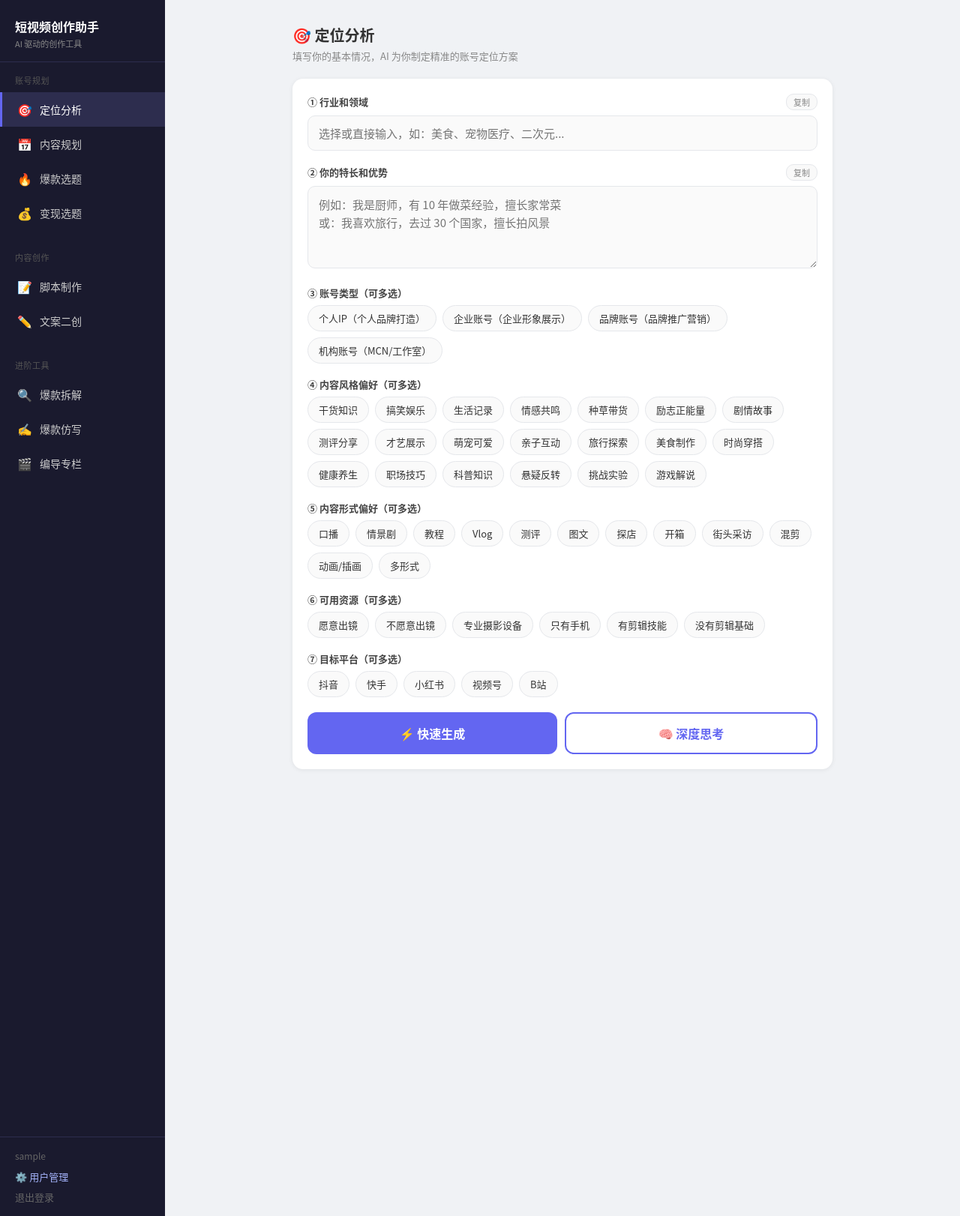
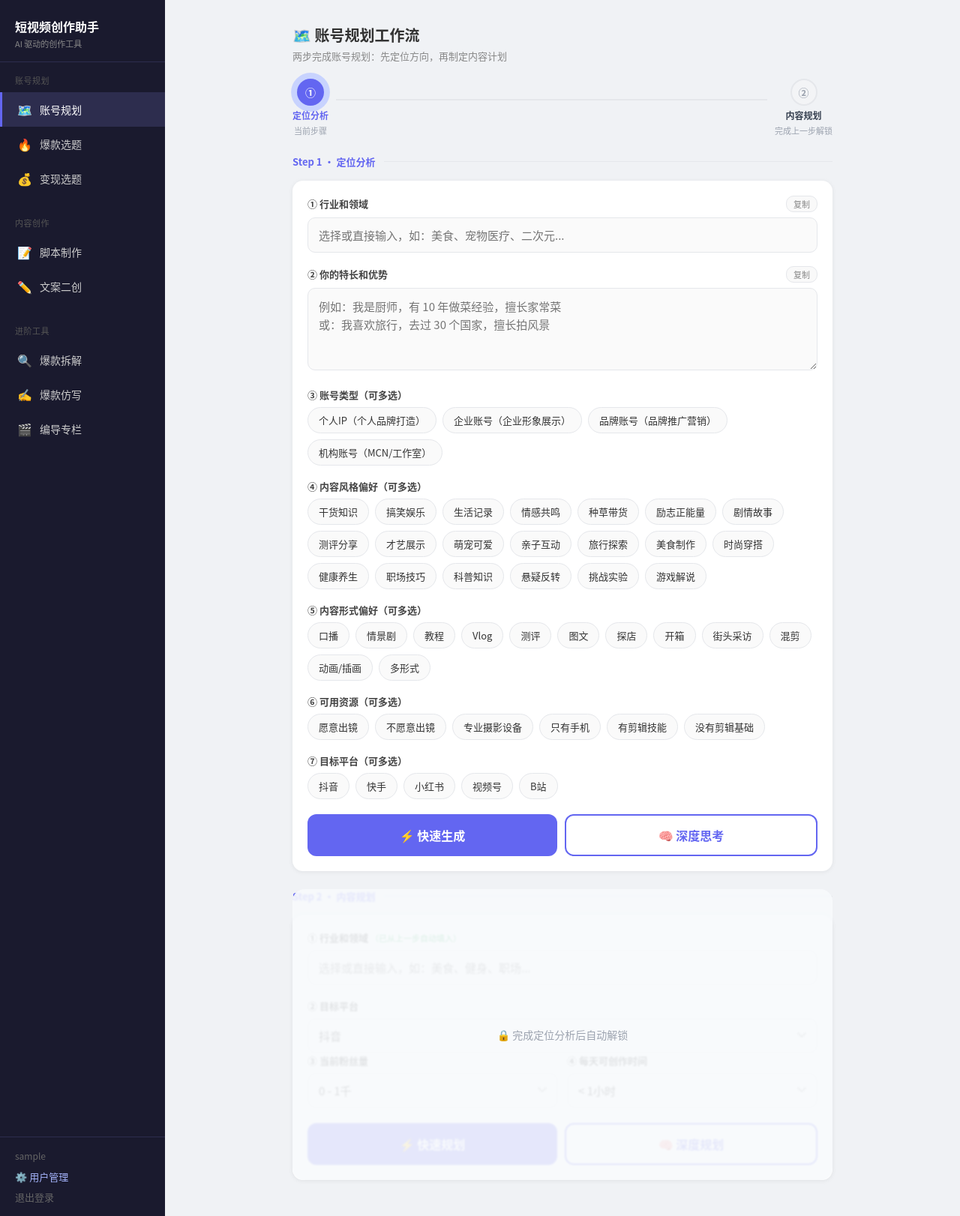
Before and after one commit to wen001-git/deepseek-test, a Flask app: page / in a window 1280 px wide. Shown: the whole page at 75% size. Run offline with Flask 3, Linux system fonts and the light colour scheme; the visitor is signed in with stand-in values (Sample User, id 1); some libraries are stand-ins or nearby versions.

Commit message:
定位分析和内容规划合并成账号规划

```diff
--- a/app.py
+++ b/app.py
@@ -228,6 +228,7 @@ def api_content_plan():
         platform,
         data.get("followers", "0 - 1千"),
         data.get("daily_hours", "1-2小时"),
+        data.get("positioning_result", ""),
     )
     return stream_response(CONTENT_PLAN_SYSTEM_PROMPT, prompt, data.get("model"))
 
--- a/prompts.py
+++ b/prompts.py
@@ -126,13 +126,14 @@ CONTENT_PLAN_SYSTEM_PROMPT = """你是一位短视频内容运营专家，擅长
 DAILY_HOURS_OPTIONS = ["< 1小时", "1-2小时", "2-4小时", "4小时以上"]
 
 
-def build_content_plan_prompt(industry: str, platform: str, followers: str, daily_hours: str) -> str:
+def build_content_plan_prompt(industry: str, platform: str, followers: str, daily_hours: str, positioning_result: str = '') -> str:
+    pos_section = f"\n\n【定位分析参考】（请结合以下定位分析结果制定内容规划）：\n{positioning_result.strip()}" if positioning_result.strip() else ""
     return f"""请为以下创作者制定30天内容发布计划，严格以 JSON 格式输出，不要有任何额外文字：
 
 行业/领域：{industry}
 目标平台：{platform}
 当前粉丝量：{followers}
-每天可用创作时间：{daily_hours}
+每天可用创作时间：{daily_hours}{pos_section}
 
 输出以下 JSON 结构（key 名称完全一致）：
 {{
--- a/templates/index.html
+++ b/templates/index.html
@@ -241,6 +241,30 @@
   .bd-section-title { font-size: 13px; font-weight: 700; color: #1a1a2e; margin-bottom: 6px; }
   .btn-imitate { padding: 8px 16px; background: #ede9fe; color: #6d28d9; border: 1.5px solid #c4b5fd; border-radius: 8px; font-size: 13px; font-weight: 600; cursor: pointer; font-family: inherit; }
   .btn-imitate:hover { background: #ddd6fe; }
+
+  /* ── 账号规划 Workflow Stepper ── */
+  .workflow-stepper { display:flex; align-items:center; margin-bottom:24px; }
+  .wf-step { display:flex; flex-direction:column; align-items:center; gap:4px; flex:0 0 auto; }
+  .wf-circle { width:36px; height:36px; border-radius:50%; display:flex; align-items:center; justify-content:center; font-weight:700; font-size:14px; transition:all 0.4s; }
+  .wf-step.pending .wf-circle { background:#f3f4f6; color:#9ca3af; border:2px solid #e5e7eb; }
+  .wf-step.active  .wf-circle { background:#6366f1; color:#fff; box-shadow:0 0 0 4px #e0e7ff; animation:wf-pulse 1.5s infinite; }
+  .wf-step.done    .wf-circle { background:#16a34a; color:#fff; }
+  .wf-label { font-size:12px; font-weight:600; color:#374151; }
+  .wf-sub   { font-size:11px; color:#9ca3af; }
+  .wf-step.active .wf-label { color:#6366f1; }
+  .wf-step.done   .wf-label { color:#16a34a; }
+  .wf-step.done   .wf-sub   { color:#16a34a; }
+  .wf-connector { flex:1; height:2px; background:#e5e7eb; margin:0 10px 20px; transition:background 0.5s; }
+  .wf-connector.done { background:#16a34a; }
+  @keyframes wf-pulse { 0%,100%{box-shadow:0 0 0 4px #e0e7ff} 50%{box-shadow:0 0 0 8px #c7d2fe} }
+  .wf-step2-wrapper { position:relative; margin-top:8px; }
+  .wf-lock-overlay { position:absolute; inset:0; background:rgba(248,250,252,0.88); border-radius:16px; display:flex; align-items:center; justify-content:center; z-index:10; font-size:14px; color:#9ca3af; gap:8px; backdrop-filter:blur(1px); }
+  .wf-step2-wrapper.unlocked .wf-lock-overlay { display:none; }
+  .wf-step2-wrapper.unlocked { animation:wf-slidein 0.5s ease; }
+  .wf-step-divider { display:flex; align-items:center; gap:12px; margin:24px 0 16px; }
+  .wf-step-divider-label { font-size:13px; font-weight:700; color:#6366f1; white-space:nowrap; }
+  .wf-step-divider-line { flex:1; height:1px; background:#e5e7eb; }
+  @keyframes wf-slidein { from{opacity:0;transform:translateY(20px)} to{opacity:1;transform:none} }
   </style>
   <script src="/static/js/marked.min.js"></script>
 </head>
@@ -258,8 +282,7 @@
     </div>
     <div class="nav-group">
       <div class="nav-group-title">账号规划</div>
-      <div class="nav-item active" onclick="switchPanel('positioning', this)"><span class="icon">🎯</span> 定位分析</div>
-      <div class="nav-item" onclick="switchPanel('content-plan', this)"><span class="icon">📅</span> 内容规划</div>
+      <div class="nav-item active" onclick="switchPanel('positioning', this)"><span class="icon">🗺️</span> 账号规划</div>
       <div class="nav-item" onclick="switchPanel('viral', this)"><span class="icon">🔥</span> 爆款选题</div>
       <div class="nav-item" onclick="switchPanel('monetize', this)"><span class="icon">💰</span> 变现选题</div>
     </div>
@@ -288,8 +311,29 @@
 
     <!-- ① 定位分析 -->
     <div class="panel active" id="panel-positioning">
-      <div class="panel-title">🎯 定位分析</div>
-      <div class="panel-desc">填写你的基本情况，AI 为你制定精准的账号定位方案</div>
+      <div class="panel-title">🗺️ 账号规划工作流</div>
+      <div class="panel-desc">两步完成账号规划：先定位方向，再制定内容计划</div>
+
+      <!-- Stepper -->
+      <div class="workflow-stepper">
+        <div class="wf-step active" id="wf-step-1">
+          <div class="wf-circle" id="wf-circle-1">①</div>
+          <div class="wf-label">定位分析</div>
+          <div class="wf-sub" id="wf-sub-1">当前步骤</div>
+        </div>
+        <div class="wf-connector" id="wf-connector"></div>
+        <div class="wf-step pending" id="wf-step-2">
+          <div class="wf-circle" id="wf-circle-2">②</div>
+          <div class="wf-label">内容规划</div>
+          <div class="wf-sub" id="wf-sub-2">完成上一步解锁</div>
+        </div>
+      </div>
+
+      <!-- Step 1 divider -->
+      <div class="wf-step-divider">
+        <div class="wf-step-divider-label">Step 1 · 定位分析</div>
+        <div class="wf-step-divider-line"></div>
+      </div>
       <div class="card">
         <div class="label-row">
           <label>① 行业和领域</label>
@@ -356,7 +400,75 @@
           <button class="btn-copy" onclick="copyResult('positioning')">复制结果</button>
         </div>
       </div>
-    </div>
+
+      <!-- ── Step 2: 内容规划 (locked until Step 1 done) ── -->
+      <div class="wf-step2-wrapper" id="wf-step2-wrapper">
+        <div class="wf-lock-overlay">🔒 完成定位分析后自动解锁</div>
+
+        <div class="wf-step-divider">
+          <div class="wf-step-divider-label">Step 2 · 内容规划</div>
+          <div class="wf-step-divider-line"></div>
+        </div>
+
+        <div class="card">
+          <label>① 行业和领域 <span style="font-size:11px;color:#16a34a;font-weight:400">（已从上一步自动填入）</span></label>
+          <input type="text" id="cp-industry" list="cp-industry-list" placeholder="选择或直接输入，如：美食、健身、职场...">
+          <datalist id="cp-industry-list">
+            {% for ind in industries %}<option value="{{ ind }}">{% endfor %}
+          </datalist>
+
+          <label>② 目标平台</label>
+          <select id="cp-platform">
+            {% for p in platforms %}<option value="{{ p }}">{{ p }}</option>{% endfor %}
+          </select>
+
+          <div class="row">
+            <div>
+              <label>③ 当前粉丝量</label>
+              <select id="cp-followers">
+                {% for f in follower_ranges %}<option value="{{ f }}">{{ f }}</option>{% endfor %}
+              </select>
+            </div>
+            <div>
+              <label>④ 每天可创作时间</label>
+              <select id="cp-hours">
+                {% for h in daily_hours_options %}<option value="{{ h }}">{{ h }}</option>{% endfor %}
+              </select>
+            </div>
+          </div>
+
+          <div class="btn-group">
+            <button class="btn-primary" onclick="submitContentPlan('deepseek-chat')">⚡ 快速规划</button>
+            <button class="btn-secondary" onclick="submitContentPlan('deepseek-reasoner')">🧠 深度规划</button>
+          </div>
+        </div>
+
+        <div class="card" id="cp-result" style="display:none">
+          <div class="cp-meta" id="cp-meta"></div>
+          <div id="cp-reason-time"></div>
+          <div class="cp-section">
+            <div class="cp-section-title">📊 内容类型分布</div>
+            <div id="cp-distribution"></div>
+            <div id="cp-reason-mix"></div>
+          </div>
+          <div class="cp-section">
+            <div class="cp-section-title">📅 30天内容日历</div>
+            <div class="cal-tooltip empty" id="cp-tooltip">点击任意日期查看当日主题</div>
+            <div class="calendar-grid" id="cp-calendar"></div>
+          </div>
+          <div class="cp-section">
+            <div class="cp-section-title">📋 一周内容模板</div>
+            <table class="weekly-table" id="cp-weekly"></table>
+            <div id="cp-reason-weekly"></div>
+          </div>
+          <div class="cp-section">
+            <div class="cp-section-title">🚀 发展建议</div>
+            <div class="growth-box" id="cp-growth"></div>
+          </div>
+        </div>
+      </div><!-- /wf-step2-wrapper -->
+
+    </div><!-- /panel-positioning -->
 
     <!-- ② 爆款选题 -->
     <div class="panel" id="panel-viral">
@@ -659,81 +771,15 @@
       </div>
     </div>
 
-    <!-- ⑧ 内容规划 -->
-    <div class="panel" id="panel-content-plan">
-      <div class="panel-title">📅 内容规划</div>
-      <div class="panel-desc">AI 为你制定30天内容日历、最佳发布时间和内容类型分配方案</div>
-      <div class="card">
-        <label>① 行业和领域</label>
-        <input type="text" id="cp-industry" list="cp-industry-list" placeholder="选择或直接输入，如：美食、健身、职场...">
-        <datalist id="cp-industry-list">
-          {% for ind in industries %}<option value="{{ ind }}">{% endfor %}
-        </datalist>
-
-        <label>② 目标平台</label>
-        <select id="cp-platform">
-          {% for p in platforms %}<option value="{{ p }}">{{ p }}</option>{% endfor %}
-        </select>
-
-        <div class="row">
-          <div>
-            <label>③ 当前粉丝量</label>
-            <select id="cp-followers">
-              {% for f in follower_ranges %}<option value="{{ f }}">{{ f }}</option>{% endfor %}
-            </select>
-          </div>
-          <div>
-            <label>④ 每天可创作时间</label>
-            <select id="cp-hours">
-              {% for h in daily_hours_options %}<option value="{{ h }}">{{ h }}</option>{% endfor %}
-            </select>
-          </div>
-        </div>
-
-        <div class="btn-group">
-          <button class="btn-primary" onclick="submitContentPlan('deepseek-chat')">⚡ 快速规划</button>
-          <button class="btn-secondary" onclick="submitContentPlan('deepseek-reasoner')">🧠 深度规划</button>
-        </div>
-      </div>
-
-      <div class="card" id="cp-result" style="display:none">
-        <div class="cp-meta" id="cp-meta"></div>
-        <div id="cp-reason-time"></div>
-
-        <div class="cp-section">
-          <div class="cp-section-title">📊 内容类型分布</div>
-          <div id="cp-distribution"></div>
-          <div id="cp-reason-mix"></div>
-        </div>
-
-        <div class="cp-section">
-          <div class="cp-section-title">📅 30天内容日历</div>
-          <div class="cal-tooltip empty" id="cp-tooltip">点击任意日期查看当日主题</div>
-          <div class="calendar-grid" id="cp-calendar"></div>
-        </div>
-
-        <div class="cp-section">
-          <div class="cp-section-title">📋 一周内容模板</div>
-          <table class="weekly-table" id="cp-weekly"></table>
-          <div id="cp-reason-weekly"></div>
-        </div>
-
-        <div class="cp-section">
-          <div class="cp-section-title">🚀 发展建议</div>
-          <div class="growth-box" id="cp-growth"></div>
-        </div>
-      </div>
-    </div>
+    <!-- ⑧ 内容规划 (merged into panel-positioning workflow) -->
+    <div class="panel" id="panel-content-plan" style="display:none"></div>
 
   </div><!-- /main -->
 
   <!-- ── 手机底部导航 ── -->
   <div class="bottom-nav">
     <div class="bottom-nav-item active" onclick="switchPanel('positioning', this)">
-      <span class="b-icon">🎯</span><span class="b-label">定位</span>
-    </div>
-    <div class="bottom-nav-item" onclick="switchPanel('content-plan', this)">
-      <span class="b-icon">📅</span><span class="b-label">内容规划</span>
+      <span class="b-icon">🗺️</span><span class="b-label">账号规划</span>
     </div>
     <div class="bottom-nav-item" onclick="switchPanel('viral', this)">
       <span class="b-icon">🔥</span><span class="b-label">爆款选题</span>
@@ -886,6 +932,34 @@
   const resultStore = {};
   PANELS.forEach(p => resultStore[p] = { 'deepseek-chat': null, 'deepseek-reasoner': null });
 
+  let _positioningResult = '';
+
+  function unlockStep2(resultText) {
+    _positioningResult = resultText;
+    // Update stepper
+    const circle1 = document.getElementById('wf-circle-1');
+    const step1   = document.getElementById('wf-step-1');
+    const conn    = document.getElementById('wf-connector');
+    const step2   = document.getElementById('wf-step-2');
+    const sub2    = document.getElementById('wf-sub-2');
+    const sub1    = document.getElementById('wf-sub-1');
+    if (circle1) circle1.textContent = '✓';
+    if (step1)   step1.className = 'wf-step done';
+    if (sub1)    sub1.textContent = '已完成';
+    if (conn)    conn.className = 'wf-connector done';
+    if (step2)   step2.className = 'wf-step active';
+    if (sub2)    sub2.textContent = '进行中';
+    // Unlock Step 2
+    const wrapper = document.getElementById('wf-step2-wrapper');
+    if (wrapper) wrapper.classList.add('unlocked');
+    // Auto-fill industry
+    const posInd = document.getElementById('pos-industry');
+    const cpInd  = document.getElementById('cp-industry');
+    if (posInd && cpInd) cpInd.value = posInd.value;
+    // Scroll to Step 2
+    setTimeout(() => { if (wrapper) wrapper.scrollIntoView({ behavior: 'smooth', block: 'start' }); }, 400);
+  }
+
   function switchResultTab(name, model, btn) {
     document.querySelectorAll(`#result-${name} .result-tab`).forEach(t => t.classList.remove('active'));
     btn.classList.add('active');
@@ -946,6 +1020,8 @@
       }
       // 存入 store
       resultStore[name][model] = fullText;
+      // 定位分析完成 → 解锁 Step 2
+      if (name === 'positioning') unlockStep2(fullText);
     } catch (e) {
       alert('生成失败：' + e.message);
     } finally {
@@ -962,7 +1038,7 @@
     const platform = document.getElementById('cp-platform').value;
     if (!industry) { alert('请填写行业和领域'); return; }
     const clickedBtn = event.currentTarget;
-    const allBtns = document.querySelectorAll('#panel-content-plan .btn-primary, #panel-content-plan .btn-secondary');
+    const allBtns = document.querySelectorAll('#wf-step2-wrapper .btn-primary, #wf-step2-wrapper .btn-secondary');
     const origText = clickedBtn.textContent;
     allBtns.forEach(b => b.disabled = true);
     clickedBtn.innerHTML = '<span class="spinner"></span>生成中 0 字...';
@@ -976,6 +1052,7 @@
           platform,
           followers: document.getElementById('cp-followers').value,
           daily_hours: document.getElementById('cp-hours').value,
+          positioning_result: _positioningResult,
           model,
         }),
       });
```
